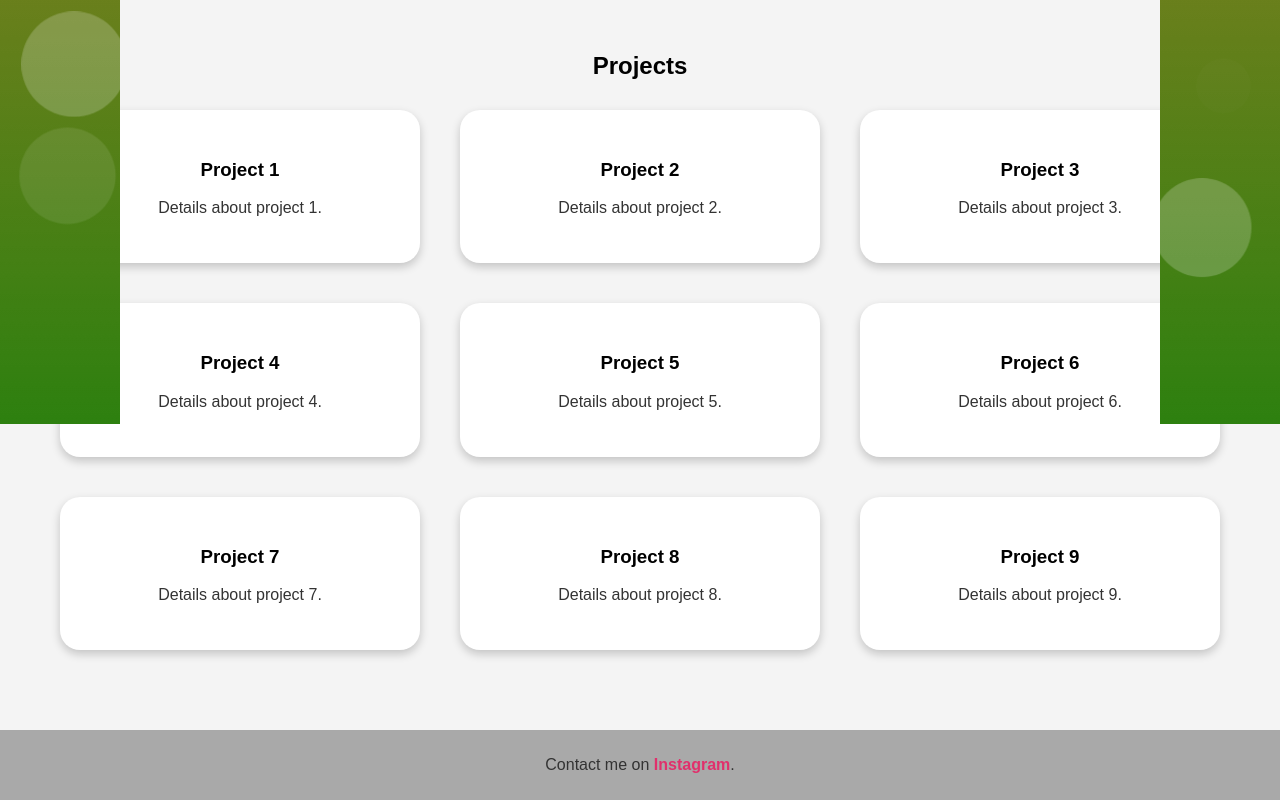
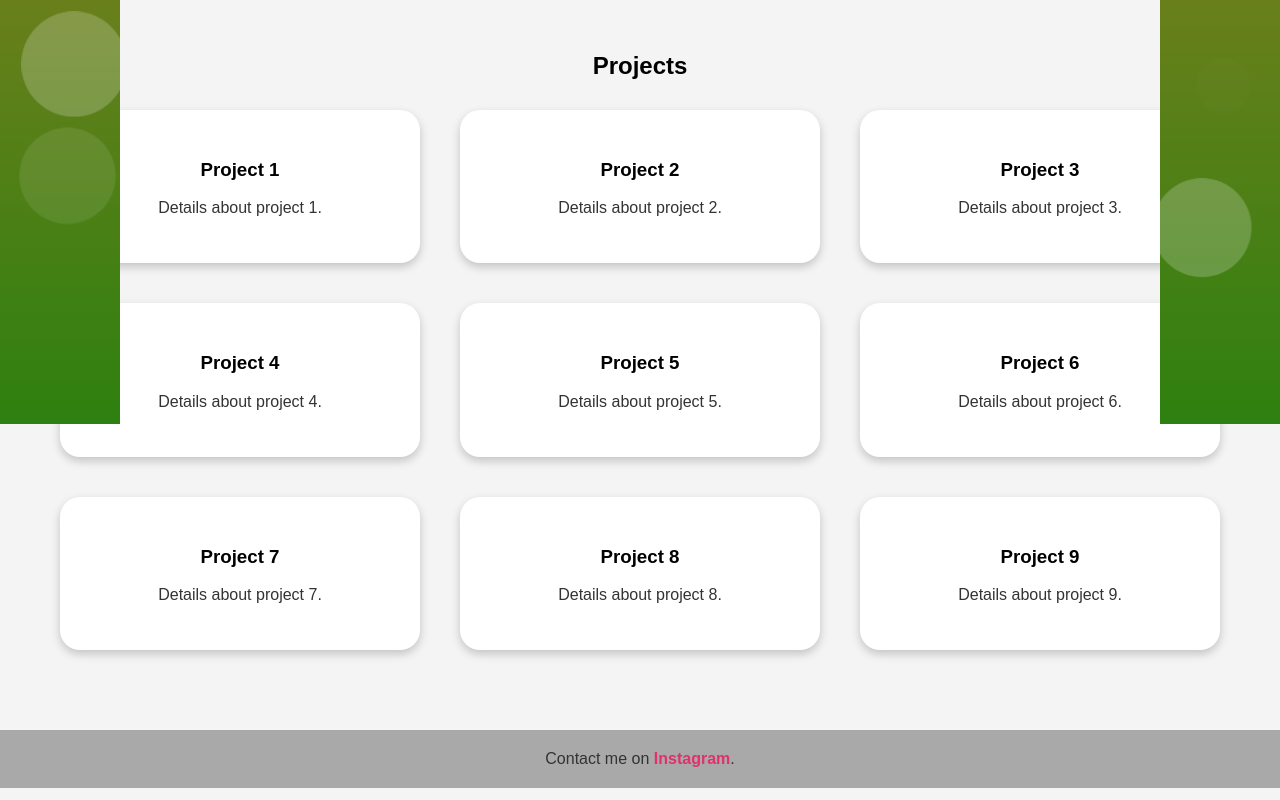
Before and after one commit to frotari/otariportfolio, a website: page index.html in a window 1280 px wide. Shown: the part 376-1176 px from the top of the page. Drawn offline with Linux system fonts and the light colour scheme.

Commit message:
Update styles.css

```diff
--- a/styles.css
+++ b/styles.css
@@ -231,3 +231,10 @@ footer {
     text-align: center;
   }
 }
+
+footer p {
+  text-align: center;
+  margin: 0;
+  padding: 10px 0;
+  font-size: 16px;
+}
```
